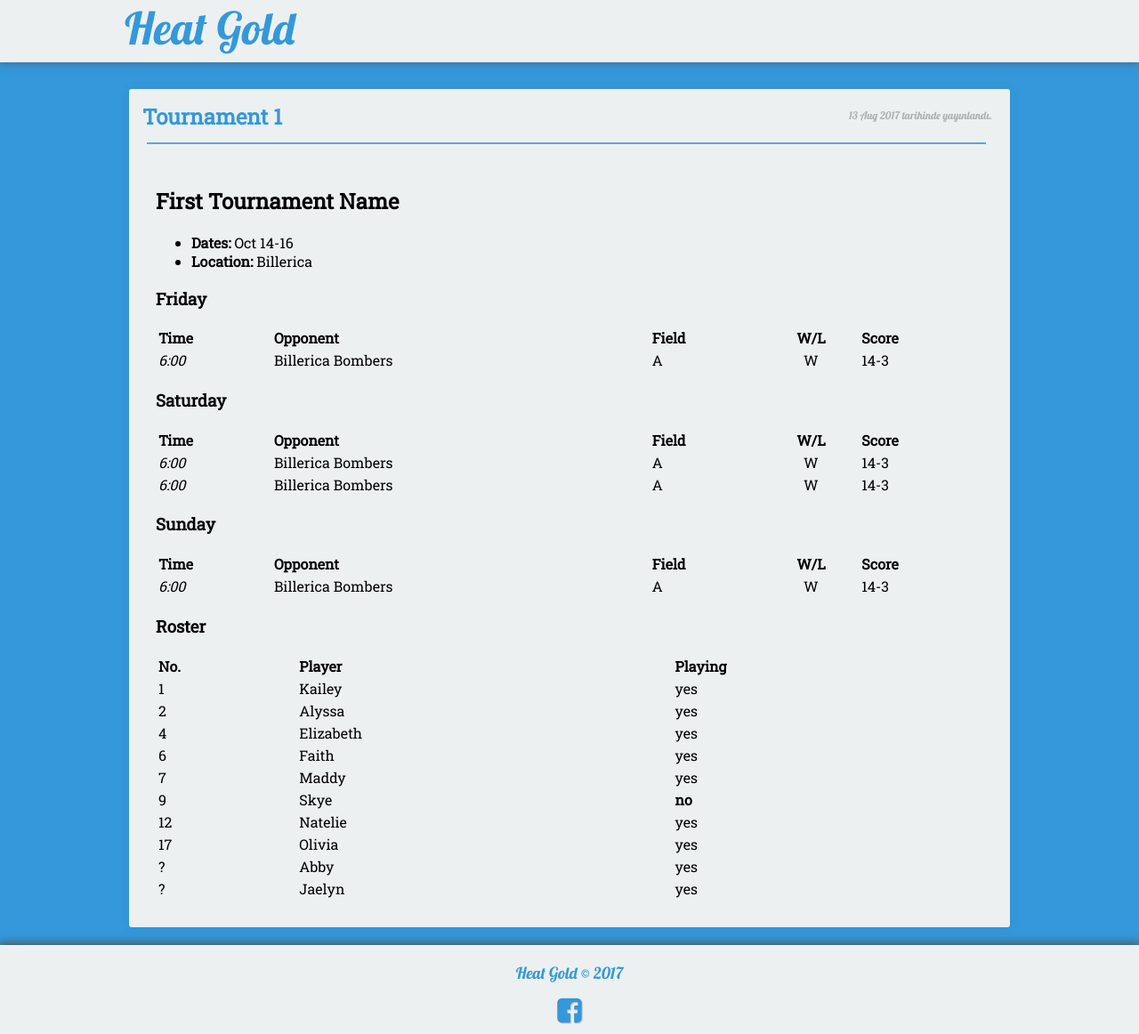
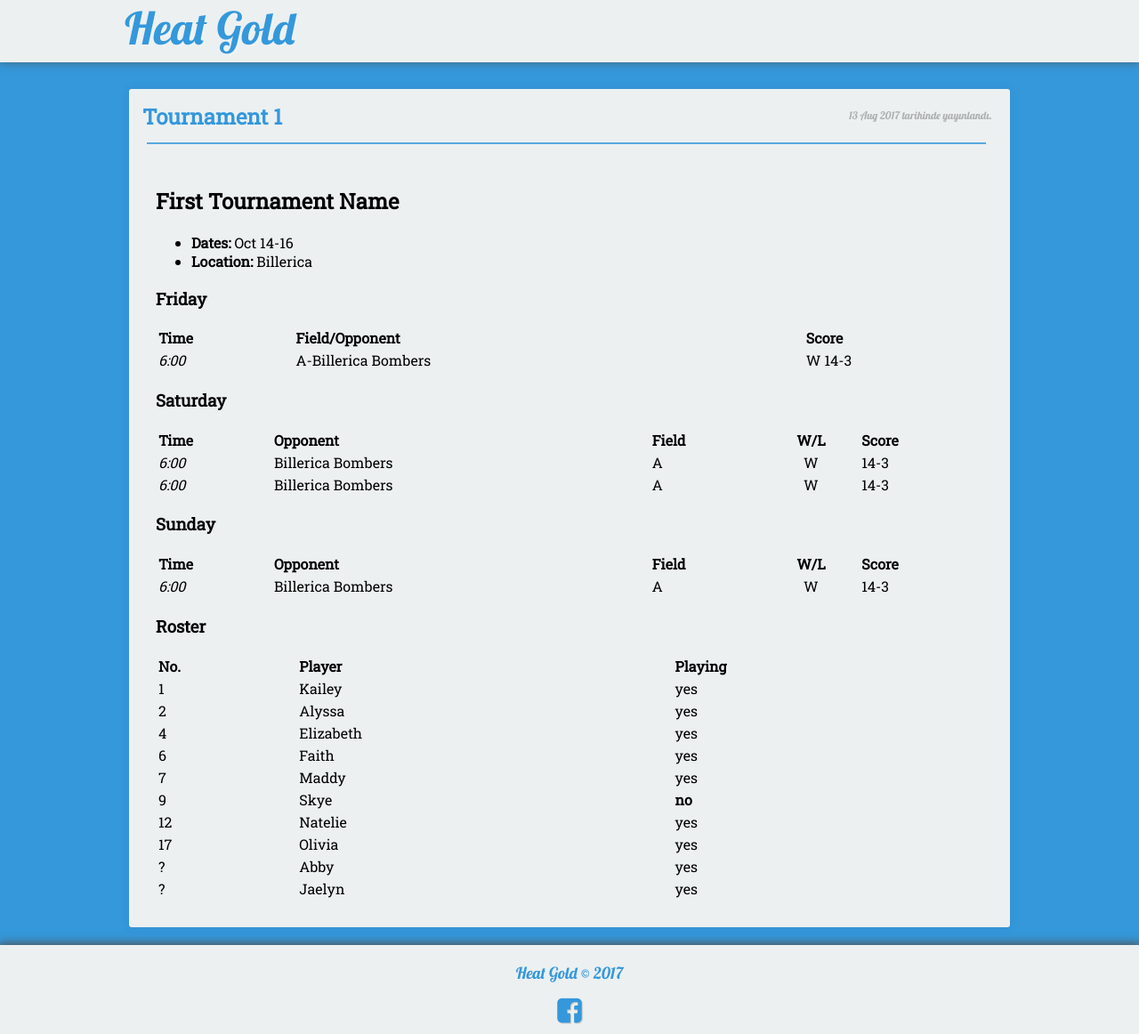
Before and after one commit to seanmerrow/ecf, a Jekyll site: the page built from _posts/2017-08-13-Tourney.md, in a window 1280 px wide. Shown: the whole page at 89% size. Built offline with Jekyll 4.4.1, drawn with Linux system fonts in a browser that asks for light colours; nearby versions of some CDN libraries.

```diff
--- a/_posts/2017-08-13-Tourney.md
+++ b/_posts/2017-08-13-Tourney.md
@@ -13,9 +13,9 @@ tag:
 
 ### Friday
 
-| Time | Opponent | Field | W/L | Score |
+| Time | Field/Opponent | Score |
 |:---|:---|:---|:---:|:---|
-| *6:00* | Billerica Bombers | A | W | 14-3 |
+| *6:00* | A-Billerica Bombers | W 14-3 |
 
 ### Saturday
 
```
